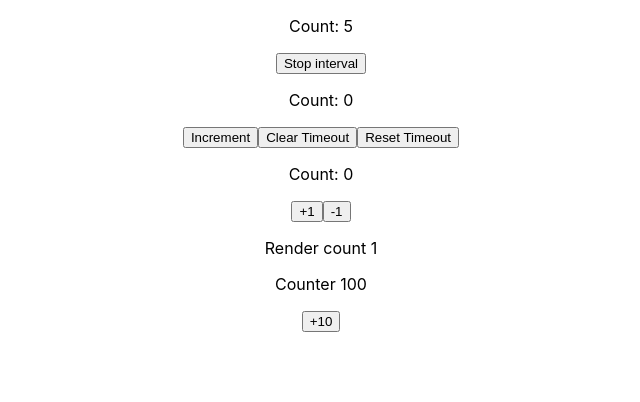
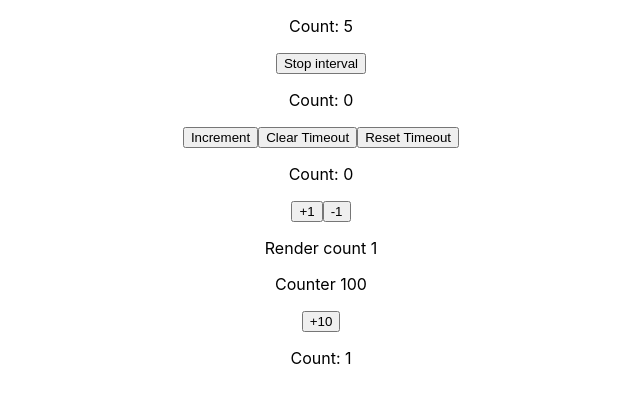
Before and after one commit to Konrad-Jalowy/reactcustomhooks, a React (Create React App) app: page / in a window 1280 px wide. Shown: the top 402 px of the page, without its empty margins (319-959 px from the left). Built offline with nearby package versions, Linux system fonts and the light colour scheme.

Commit message:
i dont like that hook

```diff
--- a/src/App.js
+++ b/src/App.js
@@ -4,6 +4,7 @@ import { HookUseIntervalExample } from './components/HookUseIntervalExample';
 import { HookUseTimeoutExample } from './components/HookUseTimeoutExample';
 import { HookUseBooleanExample } from './components/HookUseBooleanExample';
 import { HookUseRenderCountExample } from './components/HookUseRenderCountExample';
+import { HookUseOnceExample } from './components/HookUseOnceExample';
 import './App.css';
 //uncomment false to see hook in action
 function App() {
@@ -15,6 +16,7 @@ function App() {
       {true && <HookUseTimeoutExample/>}
       {true && <HookUseBooleanExample/>}
       {true && <HookUseRenderCountExample/>}
+      {true && <HookUseOnceExample/>}
     </div>
   );
 }
--- /dev/null
+++ b/src/components/HookUseOnceExample.js
@@ -0,0 +1,15 @@
+import { useState } from "react";
+import { useOnce } from "../hooks/useOnce";
+function HookUseOnceExample(){
+    const [count, setCount] = useState(1);
+
+    useOnce(() => console.log(count));
+
+    return (
+        <>
+        <p onClick={() => setCount(p => p + 1)}>Count: {count}</p>
+        </>
+    );
+};
+
+export {HookUseOnceExample}
--- a/src/hooks/useOnce.js
+++ b/src/hooks/useOnce.js
@@ -1,5 +1,5 @@
 import { useEffect } from "react";
 
 export function useOnce(cb){
-    return "not implemented";
+    useEffect(cb, []);
 };
```
